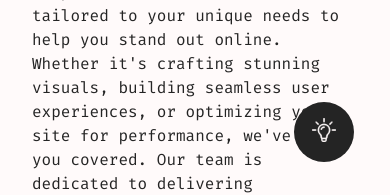
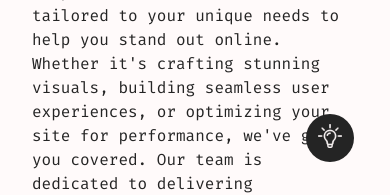
Before and after one commit to Devonus/devonus_web_agency_html, a Jekyll site: the page built from homepage.md, in a window 390 px wide and 900 px high, scrolled down 544 px. Shown: the part 702-897 px from the top of the window. Built offline with Jekyll 4.4.1, drawn with Linux system fonts in a browser that asks for light colours.

```diff
--- a/styles/index.css
+++ b/styles/index.css
@@ -217,8 +217,8 @@ code, pre, .mono {
 
 
 #darkModeToggle {
-  height: 60px;
-  width: 60px;
+  height: 3.75rem;
+  width: 3.75rem;
   border-radius: 50px;
   position: fixed;
   bottom: 20px;   /* distance from bottom */
@@ -1792,7 +1792,13 @@ font-family: 'Lato', 'Helvetica Neue', Helvetica, Arial, sans-serif;
   /* ==================== RESPONSIVE STYLES ==================== */
 
 @media (max-width: 1020px) {
- /* -------------------------
+
+#darkModeToggle {
+  height: 3rem;
+  width: 3rem;
+}
+
+  /* -------------------------
 |                          |
 |      NAVBAR SECTION       |
 |                          |
--- a/styles/index.js
+++ b/styles/index.js
@@ -50,8 +50,6 @@ window.addEventListener("scroll", () => {
 });
 
 document.addEventListener("DOMContentLoaded", () => {
-  console.log("DOM fully loaded, script running");
-
   const navItems = document.querySelectorAll(".nav-item");
 
   navItems.forEach((item) => {
```
Also changed, not shown: _layouts/home.html (+0 -10 lines).
